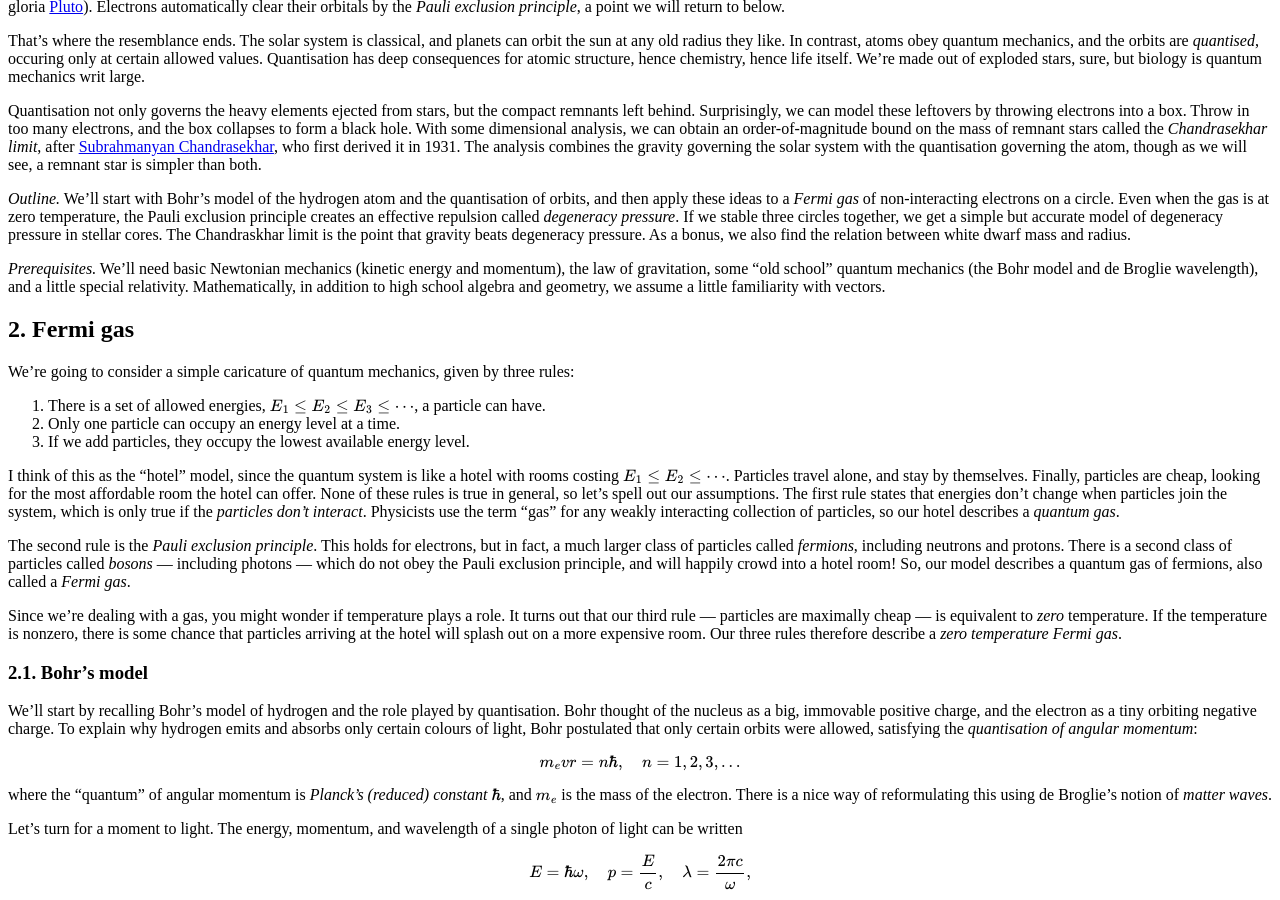
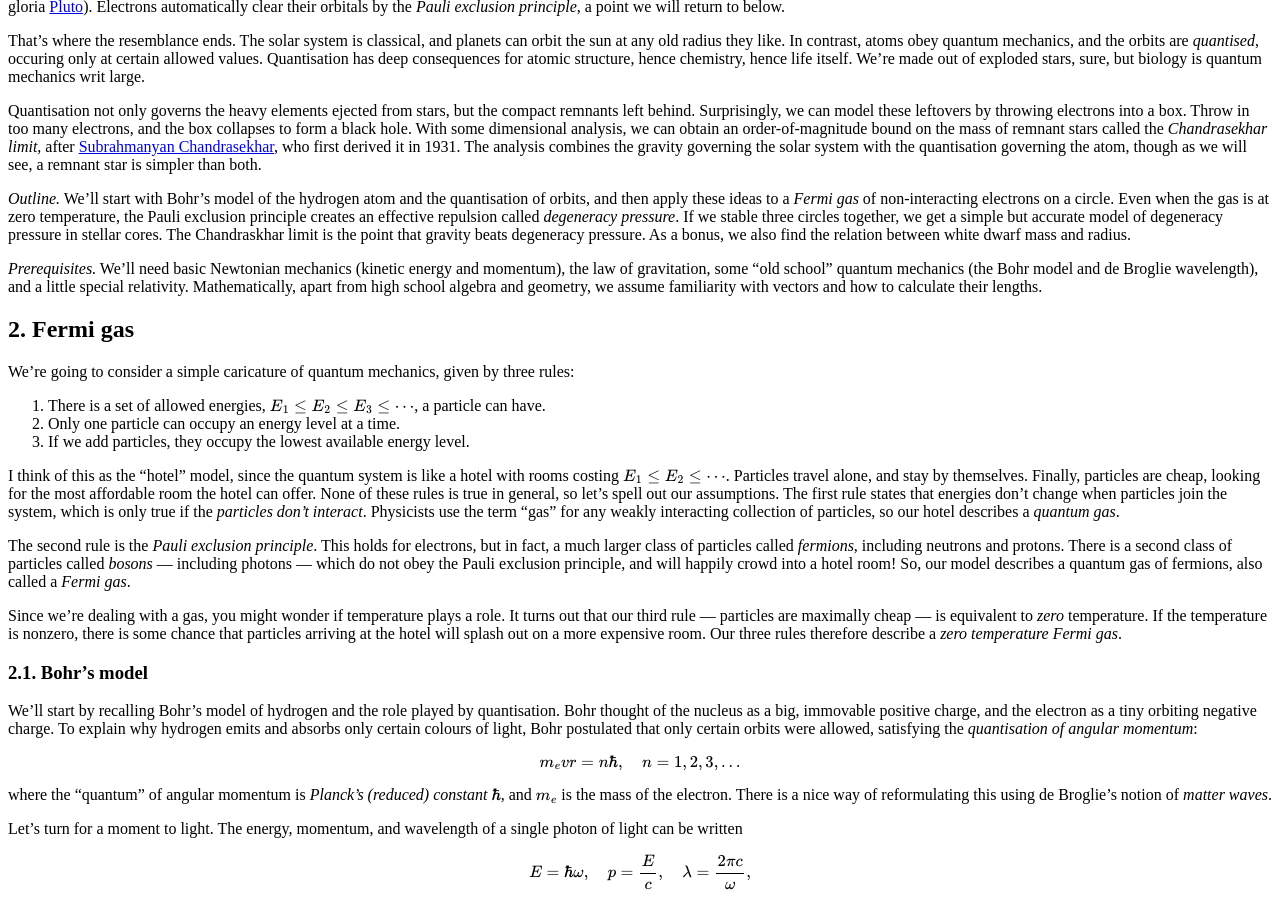
Before and after one commit to hapax/hapax.github.io, a Jekyll site: the page built from assets/chandra.md, in a window 1280 px wide and 900 px high, scrolled down 902 px. Built offline with Jekyll 4.4.1, drawn with Linux system fonts in a browser that asks for light colours; our own code applies the rules of GitHub Pages for plain Markdown files; formulas are drawn with MathJax 3; a script that is not in the unit is left out.

Commit message:
Update chandra.md

```diff
--- a/assets/chandra.md
+++ b/assets/chandra.md
@@ -75,8 +75,8 @@ radius.
 *Prerequisites.* We'll need basic Newtonian mechanics (kinetic energy and momentum), the law of
 gravitation, some "old school" quantum mechanics (the Bohr model and
 de Broglie wavelength), and a little special relativity.
-Mathematically, in addition to high school algebra and geometry, we
-assume a little familiarity with vectors.
+Mathematically, apart from high school algebra and geometry, we assume
+familiarity with vectors and how to calculate their lengths.
 
 ## 2. Fermi gas<a id="sec-2" name="sec-2"></a>
 
```
